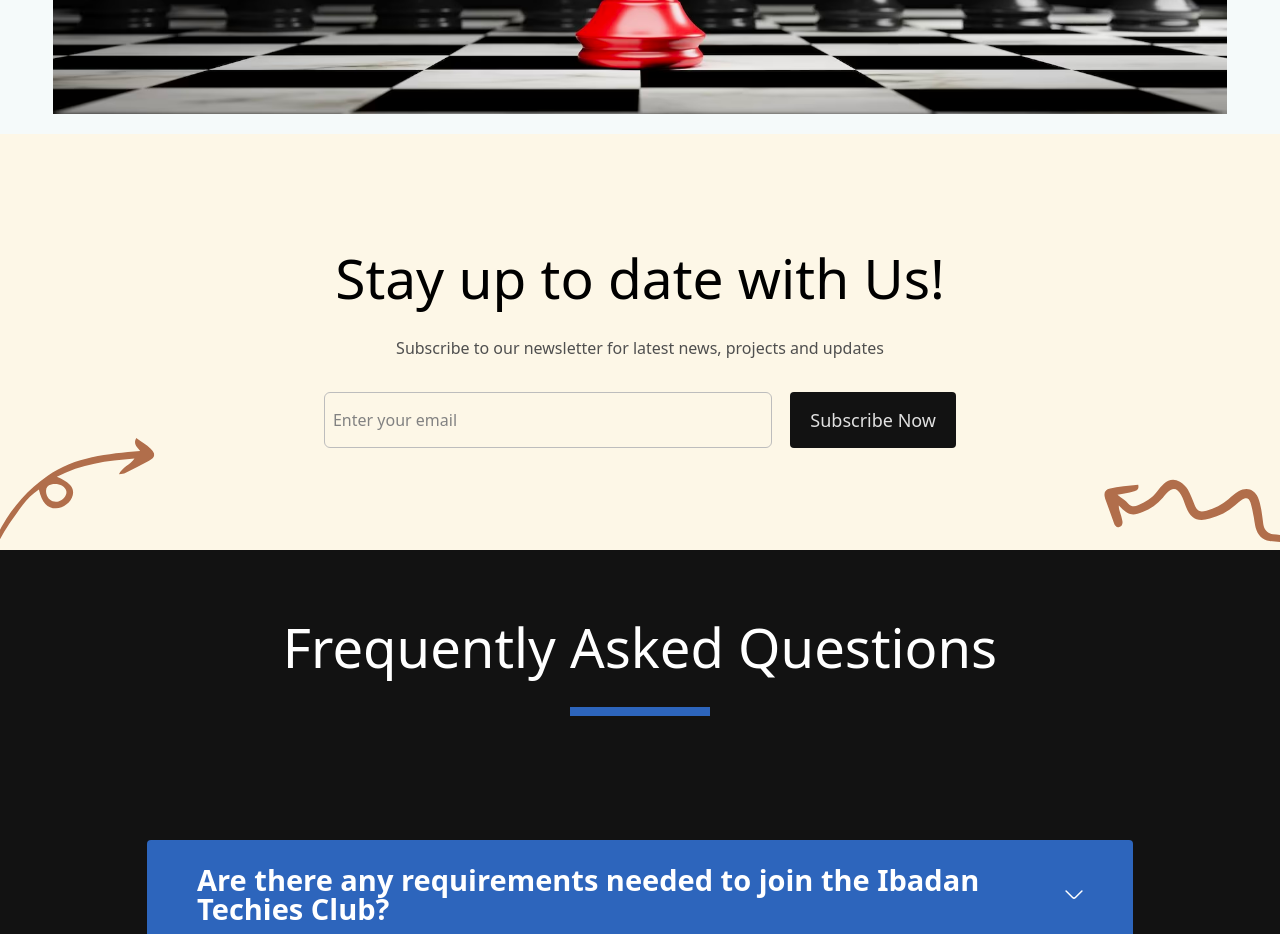
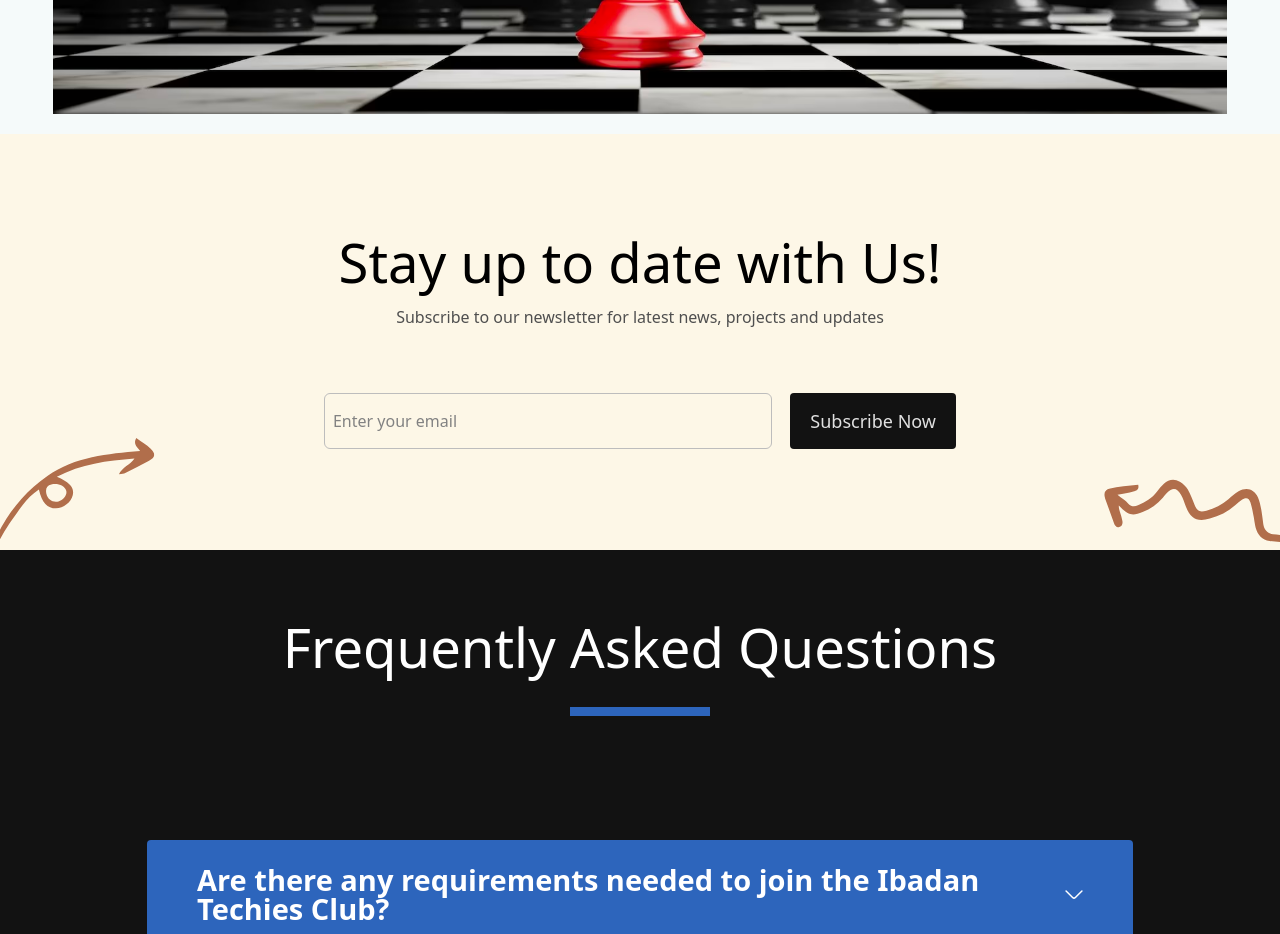
Before and after one commit to Ibadan-Techies/badtechies, a Next.js app: page / in a window 1280 px wide. Shown: the part 3540-4474 px from the top of the page. Built offline with nearby package versions, Linux system fonts and the light colour scheme.

Commit message:
Update subscribe to newsletter component to meet the design requirements

```diff
--- a/src/components/SubscribeNewsletter/subscribe-newsletter.tsx
+++ b/src/components/SubscribeNewsletter/subscribe-newsletter.tsx
@@ -3,11 +3,9 @@ import Button from '../Button/button'
 
 function SubscribeNewsLetter() {
   return (
-    <div className="w-full relative bg-ibtc-light-yellow flex flex-col items-center justify-center min-h-[26rem] gap-[2rem]">
+    <div className="w-full relative bg-ibtc-light-yellow flex flex-col items-center justify-center min-h-[26rem] gap-[4rem]">
       <div className="text-center space-y-[1rem]">
-        <h2 className="text-[2rem] lg:text-[3.438rem] font-[500] m-0 p-0">
-          Stay up to date with Us!
-        </h2>
+        <h2 className="_header text-[#000000]">Stay up to date with Us!</h2>
         <p className="text-ibtc-grey-2">
           Subscribe to our newsletter for latest news, projects and updates
         </p>
```
